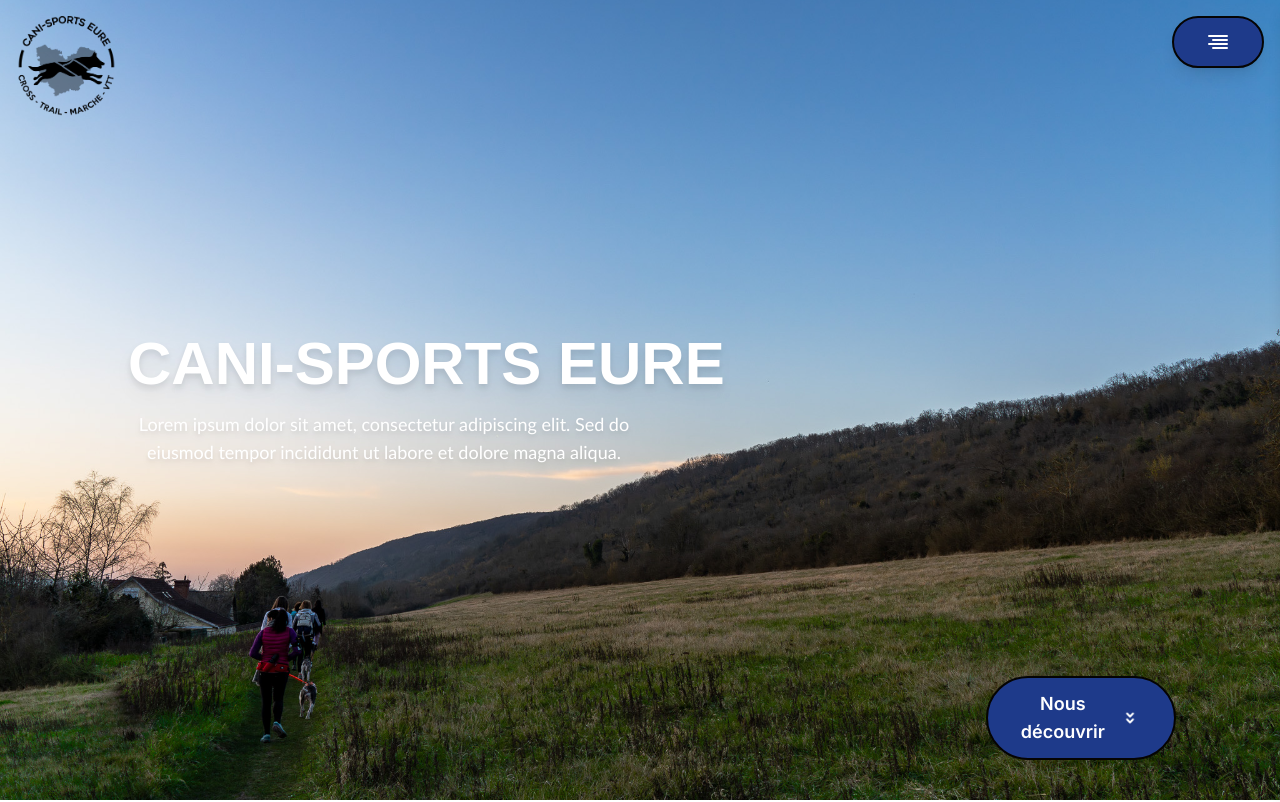
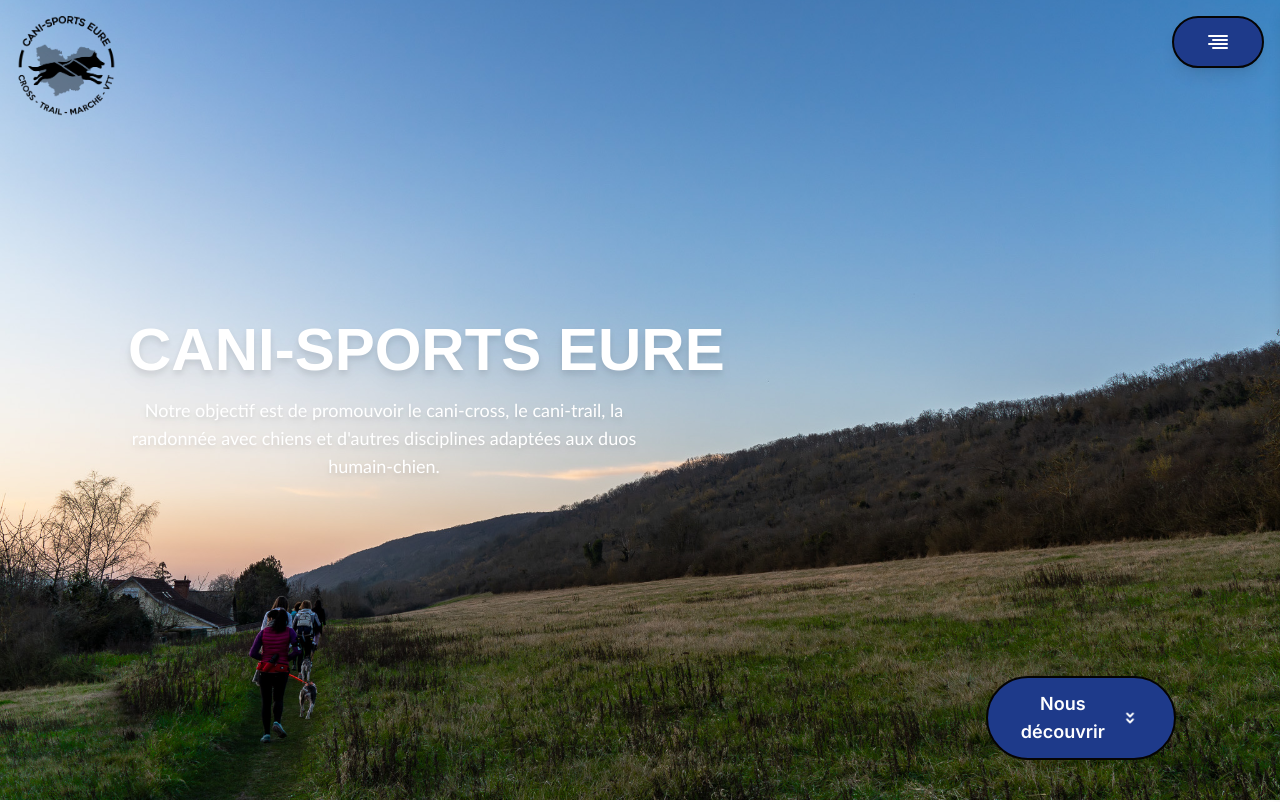
Before and after one commit to No1ceTea/cani-sport-eure, a Next.js app: page / in a window 1280 px wide. Shown: the top 802 px of the page. Built offline with nearby package versions, Linux system fonts and the light colour scheme.

Commit message:
Modif wording + couleur hover

```diff
--- a/app/components/accueil/TitleSection.jsx
+++ b/app/components/accueil/TitleSection.jsx
@@ -45,8 +45,8 @@
           CANI-SPORTS EURE
         </h1>
         <p className="primary_text mt-4 max-w-lg text-center">
-          Lorem ipsum dolor sit amet, consectetur adipiscing elit. Sed do eiusmod tempor incididunt ut labore et dolore magna aliqua.
-        </p>
+        Notre objectif est de promouvoir le cani-cross, le cani-trail, la randonnée avec chiens et d'autres disciplines adaptées aux duos humain-chien.
+                </p>
       </div>
 
       {/* ESPACE VIDE POUR AÉRATION */}
--- a/tailwind.config.ts
+++ b/tailwind.config.ts
@@ -12,7 +12,7 @@
         background: "var(--background)",
         foreground: "var(--foreground)",
         blue_primary: "#1E3A8A",
-        blue_primary_hover : "#1D3989",
+        blue_primary_hover : "#3355CC",
         yellow_primary : "#FED100",
         black_stroke: "#050403",
       },
```
